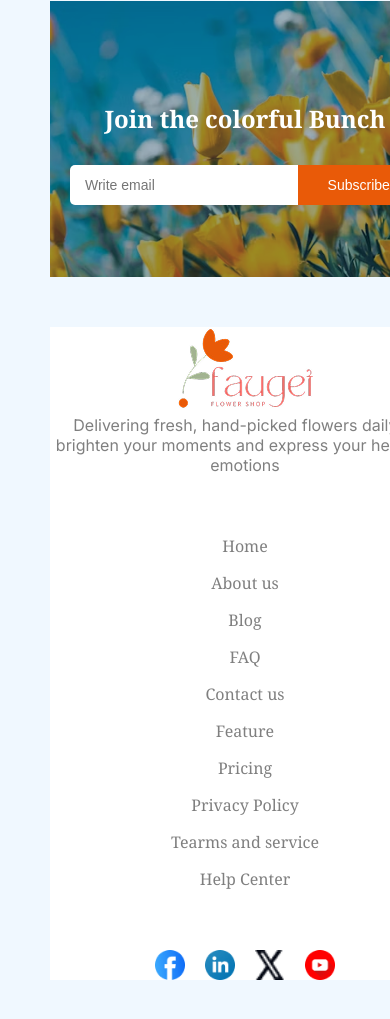
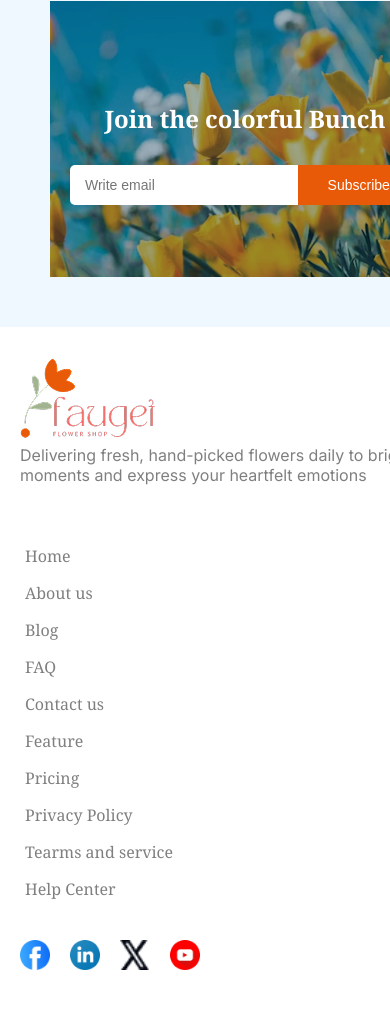
Before and after one commit to zahidulhasansakib/Assignment-2, a plain HTML site: page index.html in a window 390 px wide. Shown: the part 4732-5751 px from the top of the page. Before the commit the page ends 5712 px from the top, so only its background shows below. Drawn offline with Linux system fonts and the light colour scheme.

Commit message:
add fotter style

```diff
--- a/style/style.css
+++ b/style/style.css
@@ -2,8 +2,10 @@
     margin: 0;
     padding: 0;
 }
-body{
+body ,html{
     background-color: aliceblue;
+    width: 100%;
+
 }
 
 .noto {
@@ -644,6 +646,10 @@ footer{
     width: 100%;
     padding: 0;
     margin-top: 50px;
+    background-color:white;
+    width: 490px;
+    margin: 0;
+    margin-top: 50px;
 }
     .footer {
     flex-direction: column;
@@ -658,17 +664,29 @@ footer{
   .footer-mid,
   .footer-right {
     flex: 1 1 100%;
-    text-align: center;
+    text-align: left;
+
+  }
+  .footer-left{
+    margin-left: 20px;
+    margin-top: 30px;
   }
 
   .footer-mid {
     grid-template-columns: 1fr;
     margin-top: 20px;
+    text-align: left;
+    margin-left: 0;
+  }
+  .footer-mid a{
+    display: block;
+    margin-left: -220px;
   }
 
-  .footer-right {
-    justify-content: center;
-    margin-top: 20px;
+  .footer-right{
+    margin-left: -270px;
+    /* margin-top: 20px; */
   }
 
+
 }
```
Also changed, not shown: index.html (+2 -0 lines).
